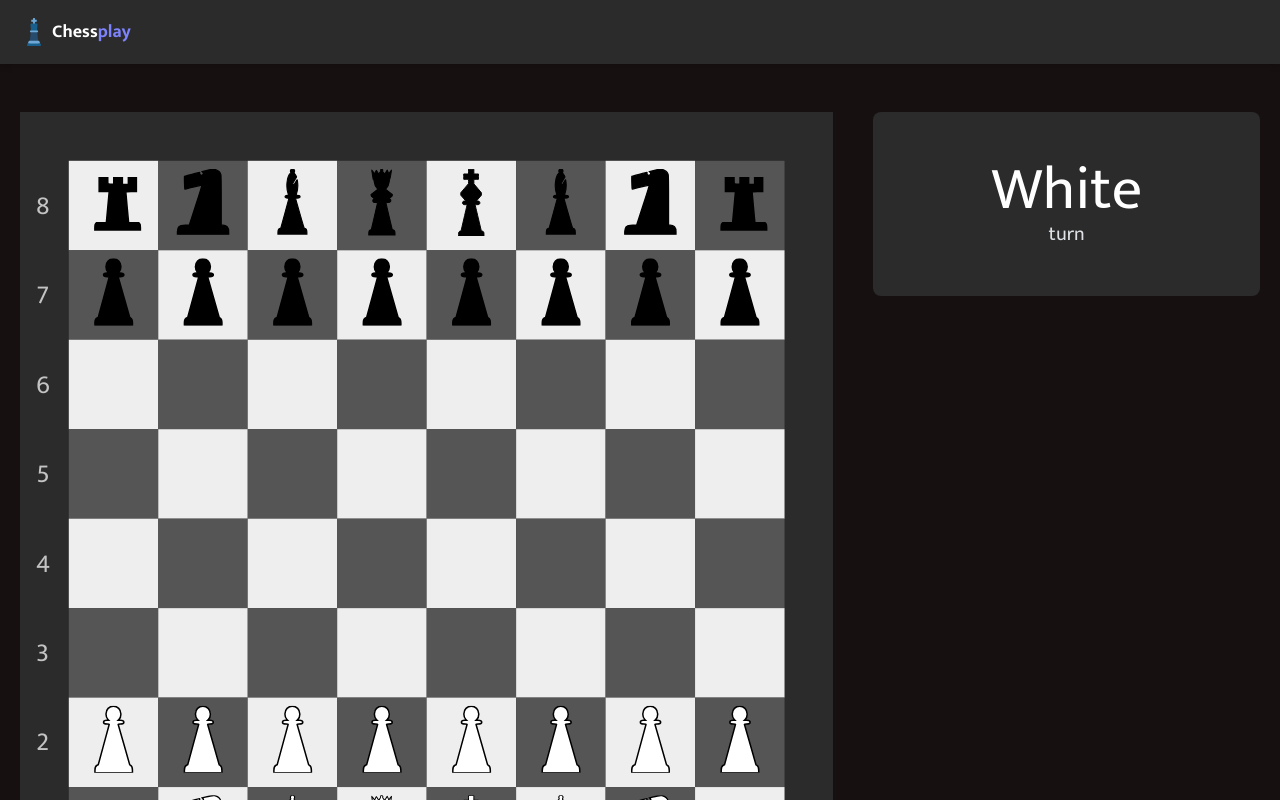
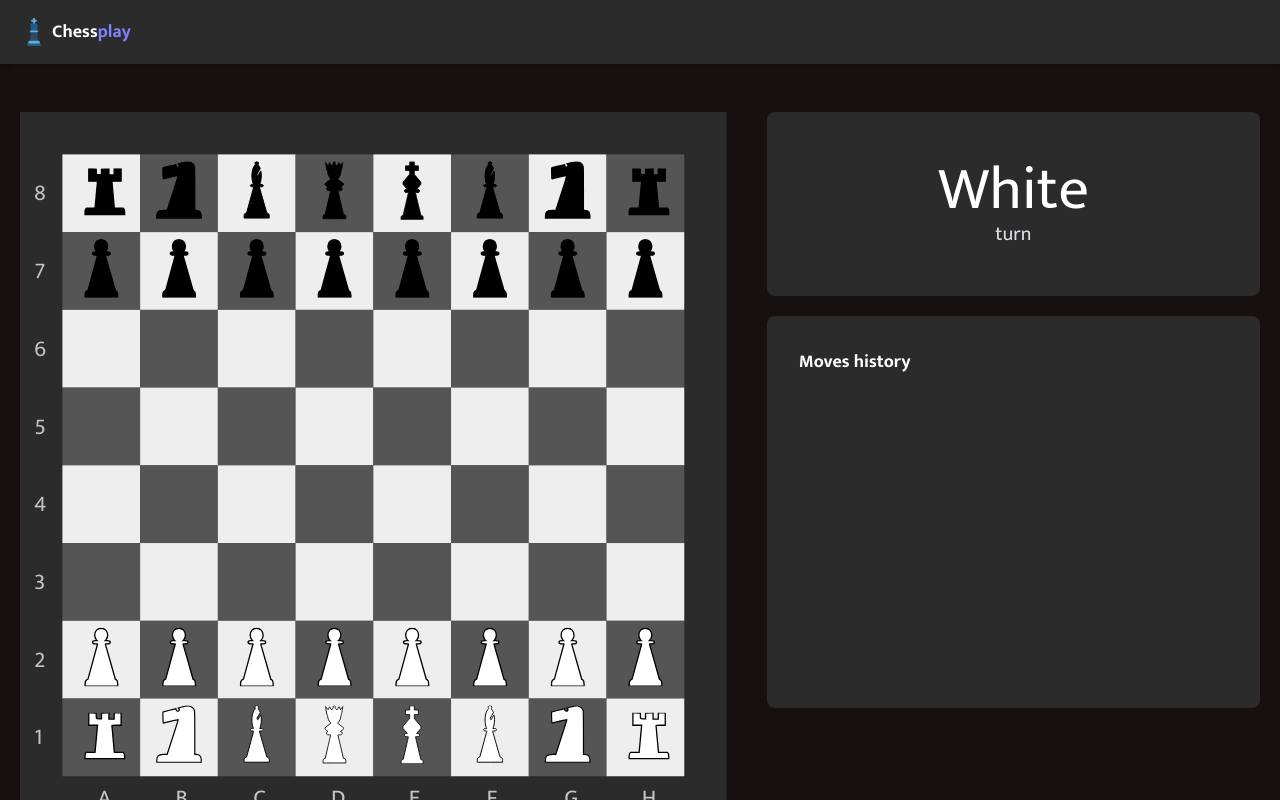
Before and after one commit to TinyRock0917/Chess-Game-Vue3, a Vue app: page /#/ in a window 1280 px wide. Shown: the top 800 px of the page. Built offline with nearby package versions, Linux system fonts and the light colour scheme.

Commit message:
add: moves history card

```diff
--- a/src/components/game/GameStats.vue
+++ b/src/components/game/GameStats.vue
@@ -2,6 +2,16 @@
     <div class="game-stats w-full bg-[#2b2b2b] p-12 text-center rounded-lg">
         <h1 class='text-6xl text-white '>{{ capitalizeFirstLetter(turn) }}</h1>
         <p class='text-xl text-light-800'>turn</p>
+    </div>
+    <div class="game-stats w-full bg-[#2b2b2b] p-8 rounded-lg mt-5">
+        <h3 class='text-lg text-white font-bold'>Moves history</h3>
+        <div class="moves-history">
+            <ul>
+                <li class='flex'>
+
+                </li>
+            </ul>
+        </div>
     </div>
 </template>
 <script setup>
@@ -14,3 +24,10 @@ let turn = computed(() => store.state.turn)
 
 const capitalizeFirstLetter = (string) =>  string[0].toUpperCase() + string.slice(1)
 </script>
+<style lang="scss">
+    .moves-history {
+        min-height: 300px;
+        max-height: 400px;
+        overflow-y: hidden;
+    }
+</style>
--- a/src/views/Home.vue
+++ b/src/views/Home.vue
@@ -2,10 +2,10 @@
     <div class="page-home">
         <div class="container mx-auto py-12">
             <div class="flex flex-wrap">
-                <div class="w-full px-5 md:w-2/3">
+                <div class="w-full px-5 md:w-7/12">
                     <Game/>
                 </div>
-                <div class="w-full px-5 md:w-1/3">
+                <div class="w-full px-5 md:w-5/12">
                     <GameStats/>
                 </div>
             </div>
```
